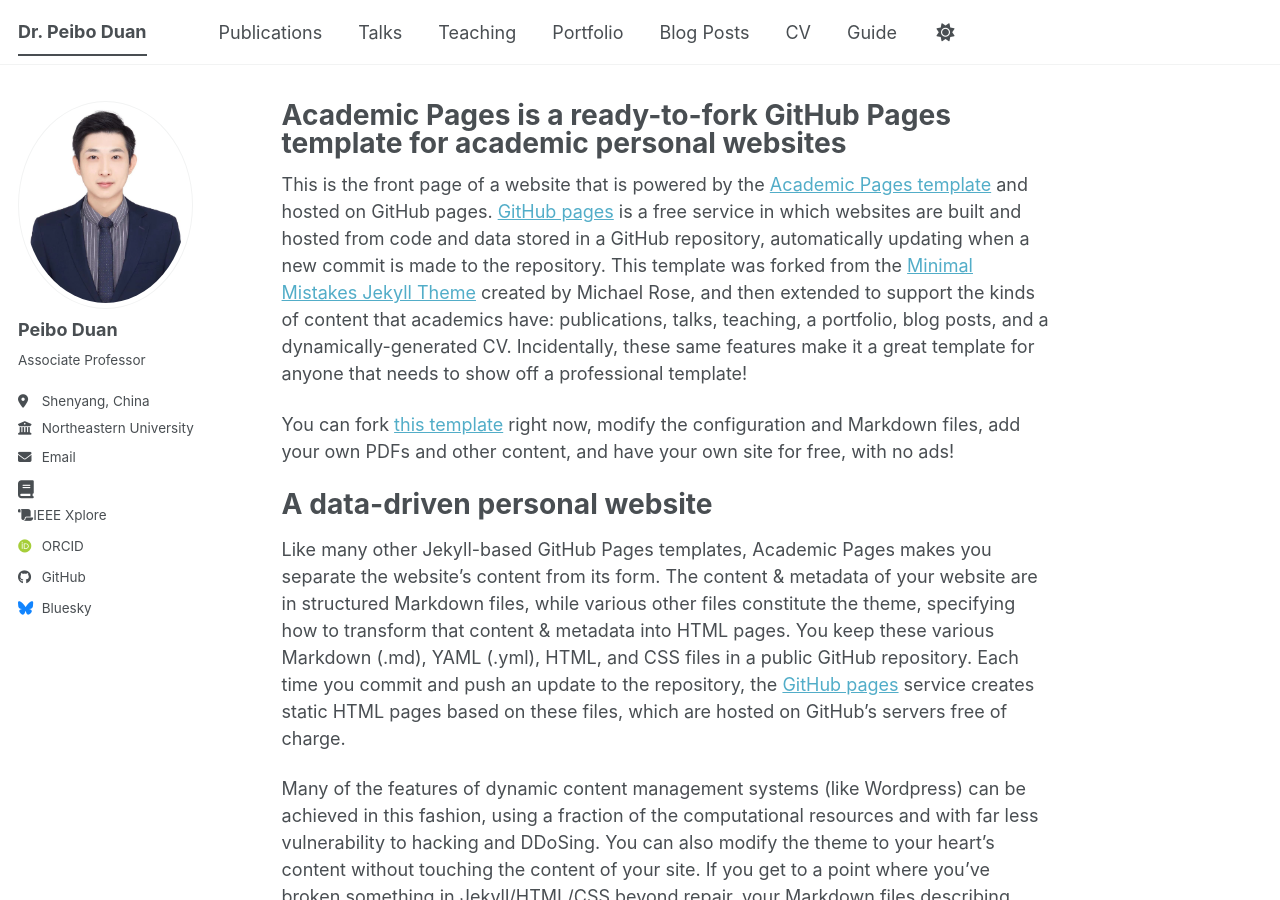
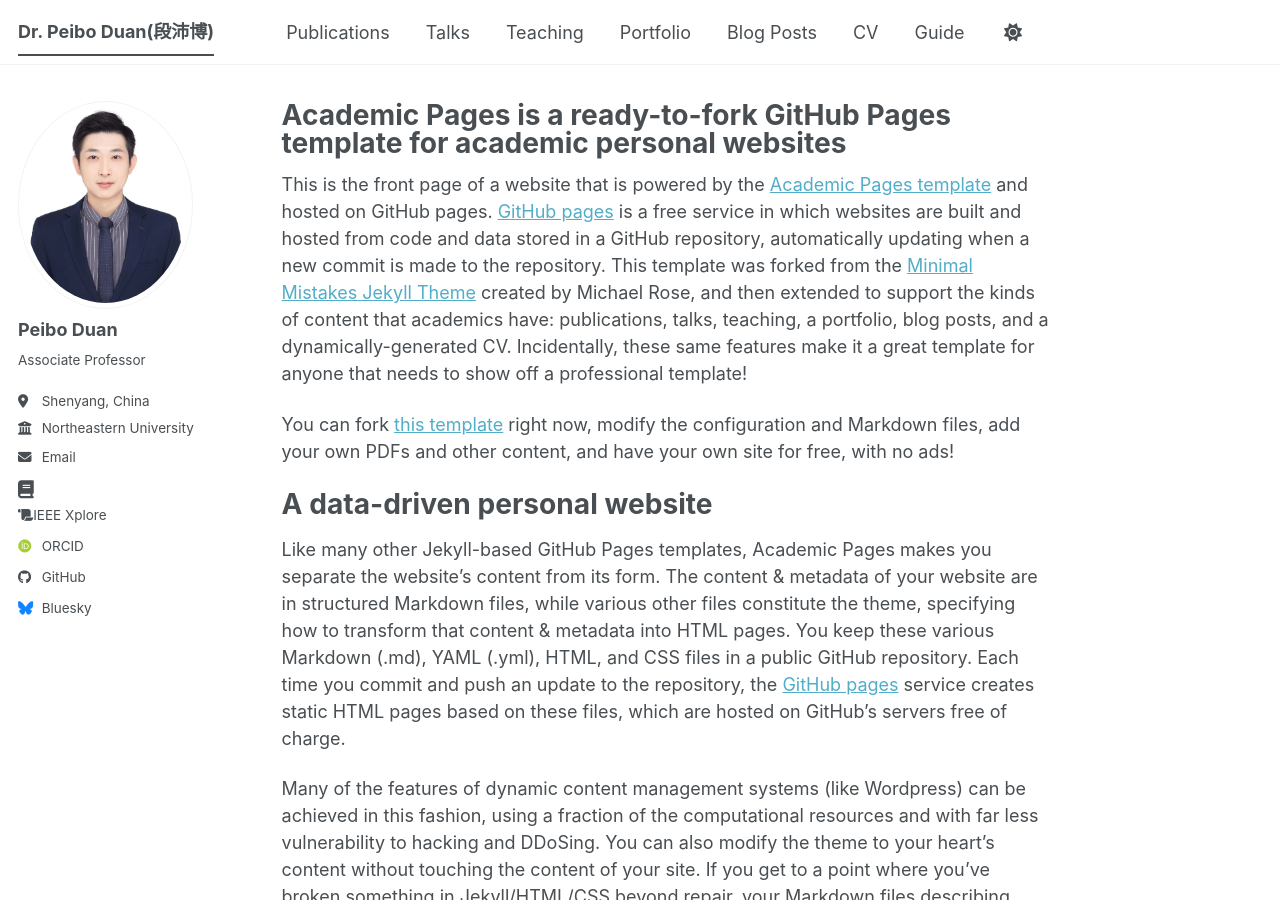
Before and after one commit to aurora76/peiboduan, a Jekyll site: the page built from _pages/about.md, in a window 1280 px wide and 900 px high. Built offline with Jekyll 4.4.1, drawn with Linux system fonts in a browser that asks for light colours; some web fonts are replaced; a script bundle is joined from its source files by our own code; library files that are not in the unit come from our copies.

Commit message:
Update _config.yml

```diff
--- a/_config.yml
+++ b/_config.yml
@@ -9,14 +9,14 @@
 # Basic Site Settings
 locale                   : "en-US"
 site_theme               : "default" # The available themes options are "default", "air", "sunrise", "mint", "dirt" and "contrast"
-title                    : "Dr. Peibo Duan"
+title                    : "Dr. Peibo Duan(段沛博)"
 title_separator          : "-"
 name                     : &name "Piebo Duan"
 description              : &description "Peibo Duan's academic portfolio"   # Update this with a general description of your site, this is the default if not overridden by a page
 url                      : https://peiboduan.github.io # The base hostname & protocol for your site e.g. "https://[your GitHub username].github.io",
                                                            # or if you already have some other page hosted on Github then use "https://[your GitHub username].github.io/[Your Repo Name]"
 baseurl                  : "/peiboduan" # the subpath of your site, e.g. "/blog"
-repository               : "aurora76/peiboduan.github.io"
+repository               : "aurora76/peiboduan"
 
 # Site Author - The following control what appear as part of the author content on the side bar.
 #               If a field is blank the icon and link will not appear, otherwise it will be shown.
```
